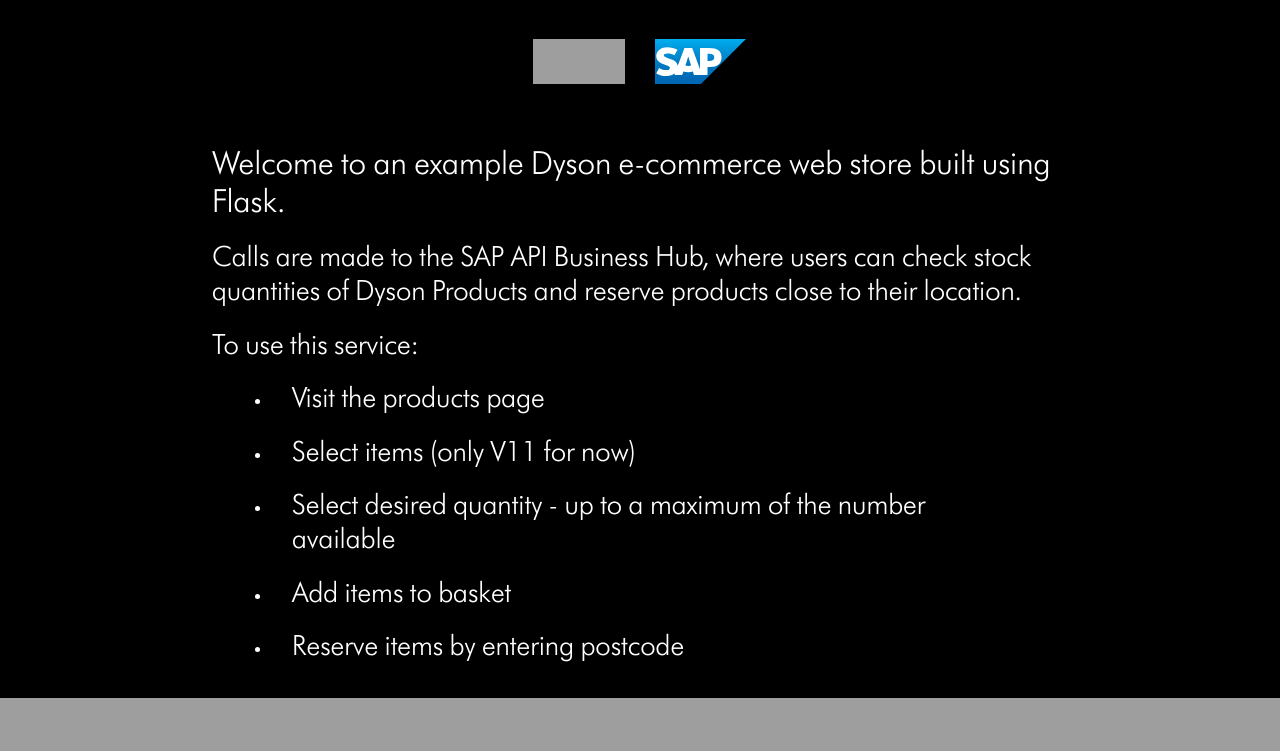
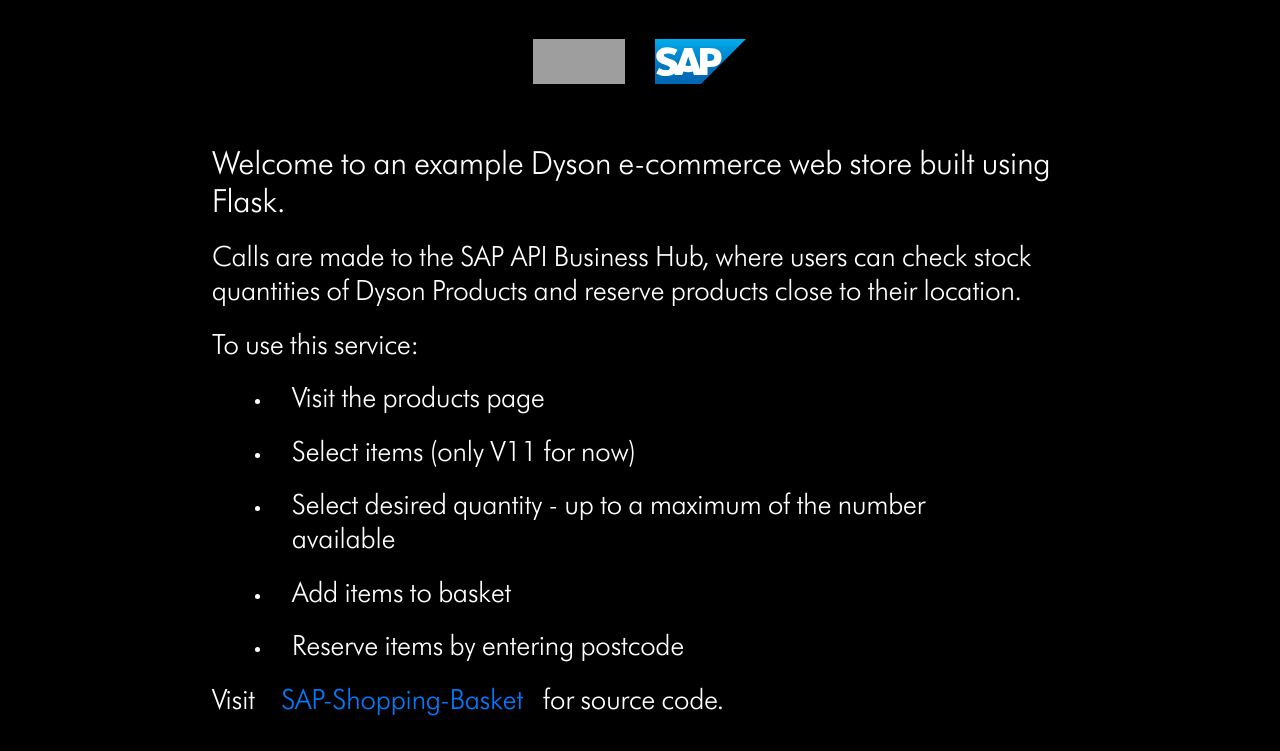
Before and after one commit to SamCashmore/SAP-Shopping-Basket, a Flask app: page / in a window 1280 px wide. Shown: the part 1127-1878 px from the top of the page. Before the commit the page ends 1825 px from the top, so only its background shows below. Run offline with Flask 2, Linux system fonts and the light colour scheme; some libraries are stand-ins or nearby versions; grey boxes are pictures that could not be loaded.

Commit message:
Updating home page

```diff
--- a/server/templates/home.html
+++ b/server/templates/home.html
@@ -43,6 +43,7 @@
                 <li><h3>Add items to basket</h3></li>
                 <li><h3>Reserve items by entering postcode</h3></li>
             </ul>
+            <h3>Visit <a href="https://github.com/SamCashmore/SAP-Shopping-Basket">SAP-Shopping-Basket</a>for source code.</h3>
         </div>
     </div>
 
```
